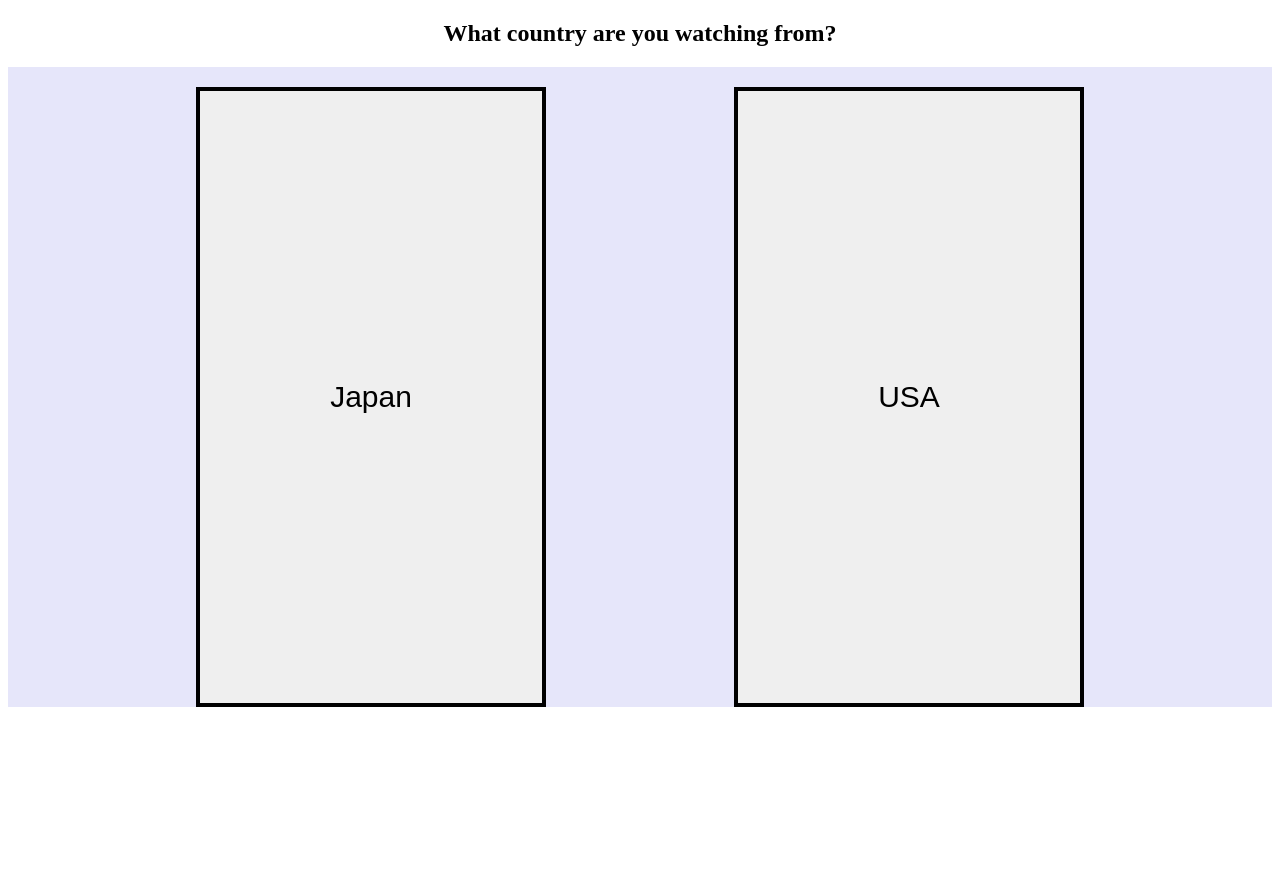
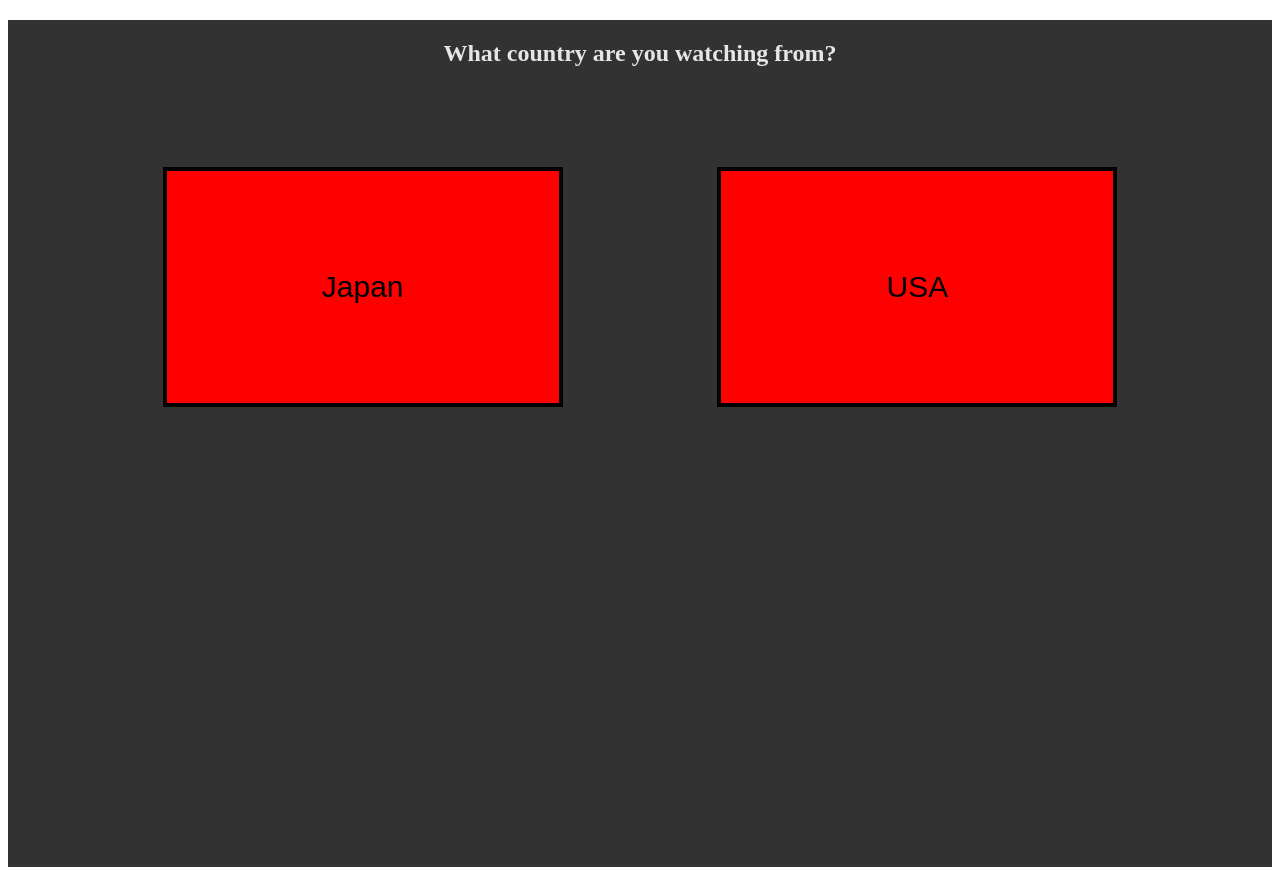
Before and after one commit to deanachou/movie-decidinator, a React (Vite) app in the folder client/: page / in a window 1280 px wide. Before the commit the page ends 828 px from the top, so only its background shows below. Built offline with nearby package versions, Linux system fonts and the light colour scheme; no server answers.

Commit message:
overall styling

```diff
--- a/client/src/App.css
+++ b/client/src/App.css
@@ -0,0 +1,3 @@
+#root {
+  height: fit-content;
+}
--- a/client/src/components/QuizCard.css
+++ b/client/src/components/QuizCard.css
@@ -4,8 +4,9 @@
   font-size: 30px;
   text-align: center;
   padding: 8px;
-  width: 350px;
-  margin-top: 20px;
+  width: 50vh;
+  height: 30vh;
+  margin-top: 12px;
 }
 
 .quizCard:hover {
--- a/client/src/components/QuizPage.css
+++ b/client/src/components/QuizPage.css
@@ -1,15 +1,25 @@
-.mainPage {
-  height: 100vh;
+.mainQuizPage {
+  min-height: 100vh;
+  max-height: fit-content;
+  background-color: rgb(50, 50, 50);
+  color: rgb(230, 230, 230);
 }
 
 .question {
   text-align: center;
+  position: relative;
+  top: 20px;
 }
 
 .cardContainer {
   display: flex;
   flex-wrap: wrap;
   justify-content: space-evenly;
-  background-color: lavender;
-  height: 80vh;
+  min-height: 100vh;
+  max-height: fit-content;
 }
+
+.quizCard {
+  margin-top: 100px;
+  background-color: red;
+}
--- a/client/src/components/QuizPage.jsx
+++ b/client/src/components/QuizPage.jsx
@@ -18,7 +18,7 @@ const QuizPage = () => {
   //use effects
 
   return (
-    <main className="mainPage">
+    <main className="mainQuizPage">
       <h2 className="question">{quizQuestions[questionCount]}</h2>
       <div className="cardContainer">
         <QuizCard
--- a/client/src/components/ResultPage.css
+++ b/client/src/components/ResultPage.css
@@ -1,3 +1,11 @@
+.mainResultContainer {
+  text-align: center;
+  color: rgb(230, 230, 230);
+  min-height: 100vh;
+  max-height: fit-content;
+  background-color: rgb(50, 50, 50);
+}
+
 .resultButton {
   font-size: 60px;
 }
@@ -5,13 +13,22 @@
 .resultCardContainer {
   display: flex;
   justify-content: space-evenly;
+  flex-wrap: wrap;
 }
 
 .resultCard {
   background-color: rgb(149, 0, 0);
-  color: white;
+  color: rgb(230, 230, 230);
   text-align: center;
   width: 30%;
   border: 4px dashed black;
   margin-top: 48px;
+  margin-left: 12px;
+  margin-right: 12px;
+  padding: 4px;
 }
+
+.resultImg {
+  max-width: 80%;
+  object-fit: contain;
+}
--- a/client/src/components/ResultPage.jsx
+++ b/client/src/components/ResultPage.jsx
@@ -1,5 +1,6 @@
 import { useEffect, useState } from "react";
 import "./ResultPage.css";
+
 const BASE_URL = import.meta.env.VITE_BASE_URL;
 
 const ResultPage = ({ responses, addResponseHistory, endOfQuiz }) => {
@@ -37,8 +38,8 @@ const ResultPage = ({ responses, addResponseHistory, endOfQuiz }) => {
   };
 
   return (
-    <main>
-      <h1>end of quiz!</h1>
+    <main className="mainResultContainer">
+      <h1>End of quiz!</h1>
       <button className="resultButton" onClick={handleGetResult}>
         Click here for results
       </button>
@@ -46,7 +47,7 @@ const ResultPage = ({ responses, addResponseHistory, endOfQuiz }) => {
         {result.map((item, index) => {
           return (
             <div className="resultCard" key={index}>
-              <img src={item.img}></img>
+              <img className="resultImg" src={item.img}></img>
               <h3>{item.title}</h3>
               <p>{item.synopsis}</p>
             </div>
```
